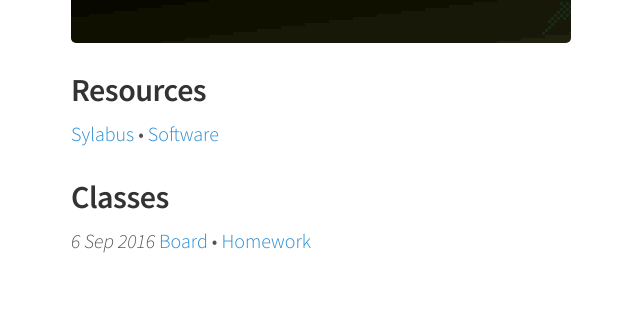
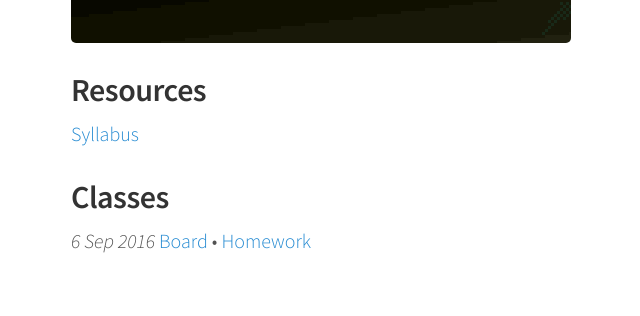
Before and after one commit to nasser/teaching, a Jekyll site: the page built from 2016/game-design/index.md, in a window 1280 px wide. Shown: the part 623-939 px from the top of the page, without its empty margins (209-849 px from the left). Built offline with Jekyll 4.4.1, drawn with Linux system fonts in a browser that asks for light colours.

Commit message:
Add game-design syllabus and fix typos

```diff
--- a/2016/game-design/index.md
+++ b/2016/game-design/index.md
@@ -11,7 +11,7 @@ year: 2016
 
 ## Resources
 
-[Sylabus](syllabus.pdf) &bull; [Software](software)
+[Syllabus](syllabus.pdf)
 
 ## Classes
 
```
Also changed, not shown: 2016/large-systems/index.md (+1 -1 lines), 1 other file.
